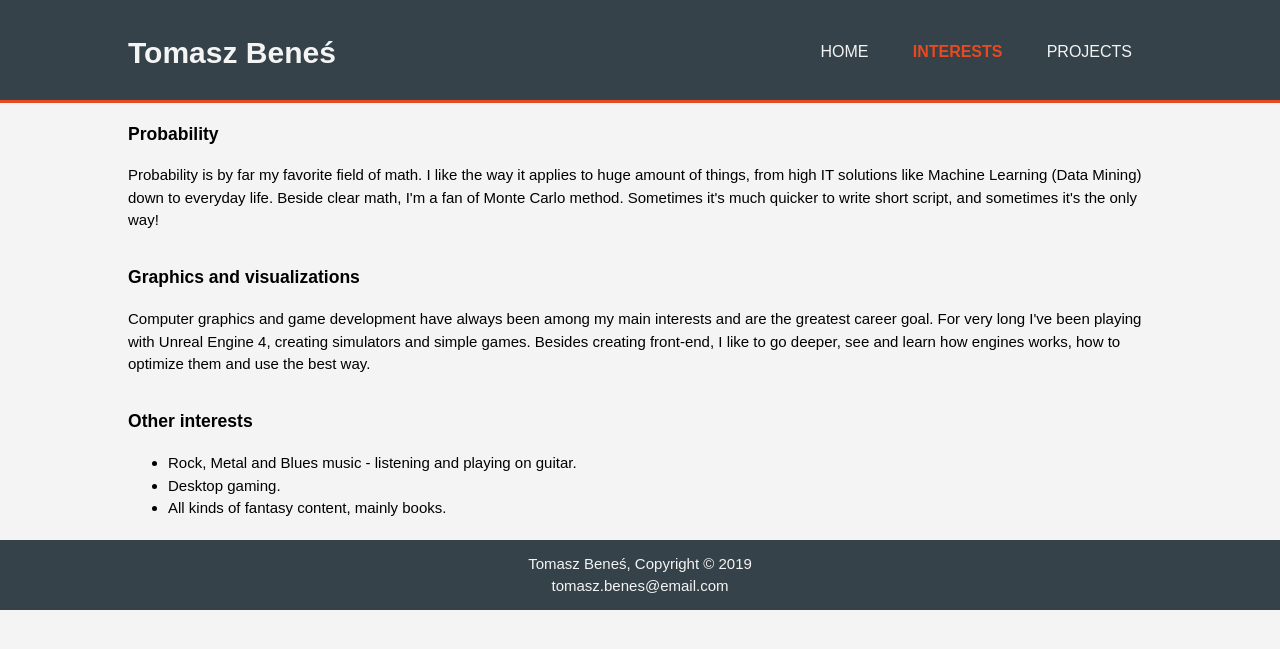
After one commit to Cansisti/www, a PHP site: page /interests.html in a window 1280 px wide. The commit adds this page. Shown: the top 649 px of the page. Run offline with PHP 8.4, Linux system fonts and the light colour scheme.

Commit message:
add interests

```diff
--- a/L1/css/style.css
+++ b/L1/css/style.css
@@ -11,7 +11,7 @@ body {
 	overflow: hidden;
 }
 
-ul {
+header ul {
 	margin: 0;
 	padding: 0;
 }
@@ -82,19 +82,19 @@ header .current a {
 }
 
 #boxes {
-	margin-top: 20px;
+	margin-top:20px;
 }
 
 #boxes .box {
 	float: left;
+	text-align: center;
 	width: 32%;
 	padding: 10px;
-	text-align: center;
+	min-width: 300px;
 }
 
 #boxes .box img {
 	width: 90px;
-	height: 90px;
 }
 
 footer {
--- a/L1/index.html
+++ b/L1/index.html
@@ -40,14 +40,14 @@
 		<section id="boxes">
 			<div class="container">
 				<div class="box">
-						<img src="./img/logo_cpp.png">
+					<img src="./img/logo_cpp1.png">
 					<h3>C++</h3>
 					<p>
 						C++ was always my favorite language, and the one I know the best. I love using bleeding edge technologies, the freedom it provides and huge range of possibilities.
 					</p>
 				</div>
 				<div class="box">
-						<img src="./img/logo_lua.png">
+					<img src="./img/logo_lua.png">
 					<h3>Lua</h3>
 					<p>
 						I've met Lua in PC game once ago, and absolutely loved it. The ease of use and great integration with C++ made me use it as extension or configuration language for most of my projects.
--- /dev/null
+++ b/L1/interests.html
@@ -0,0 +1,53 @@
+<!DOCTYPE html>
+<html>
+	<head>
+		<meta charset="utf-8">
+		<title>Tomasz Beneś - Interests</title>
+		<link rel="stylesheet" href="./css/style.css">
+		<meta name="viewport"content="width=device-width">
+	</head>
+	<body>
+		<header>
+			<div class="container">
+				<div id="branding">
+					<h1>Tomasz Beneś</h1>
+				</div>
+				<nav>
+					<ul>
+						<li><a href="index.html">Home</a></li>
+						<li class="current"><a href="interests.html">Interests</a></li>
+						<li><a href="projects.html">Projects</a></li>
+					</ul>
+				</nav>
+			</div>
+		</header>
+		<main>
+			<article>
+				<div class="container">
+					<h3>Probability</h3>
+					<p>
+						Probability is by far my favorite field of math. I like the way it applies to huge amount of things, from high IT solutions like Machine Learning (Data Mining) down to everyday life. Beside clear math, I'm a fan of Monte Carlo method. Sometimes it's much quicker to write short script, and sometimes it's the only way!
+					</p>
+				</div>
+				<div class="container">
+					<h3>Graphics and visualizations</h3>
+					<p>
+						Computer graphics and game development have always been among my main interests and are the greatest career goal. For very long I've been playing with Unreal Engine 4, creating simulators and simple games. Besides creating front-end, I like to go deeper, see and learn how engines works, how to optimize them and use the best way.
+					</p>
+				</div>
+				<div class="container">
+					<h3>Other interests</h3>
+					<ul>
+						<li>Rock, Metal and Blues music - listening and playing on guitar.</li>
+						<li>Desktop gaming.</li>
+						<li>All kinds of fantasy content, mainly books.</li>
+					</ul>
+				</div>
+			</article>
+		</main>
+		<footer>
+			<p>Tomasz Beneś, Copyright &copy; 2019</p>
+			<p>tomasz.benes@email.com</p>
+		</footer>
+	</body>
+</html>
```
Also changed, not shown: L1/projects.html (added, +30 -0 lines), L1/img/logo_cpp1.png (added), L1/img/logo_game.png, L1/img/logo_lua.png.
